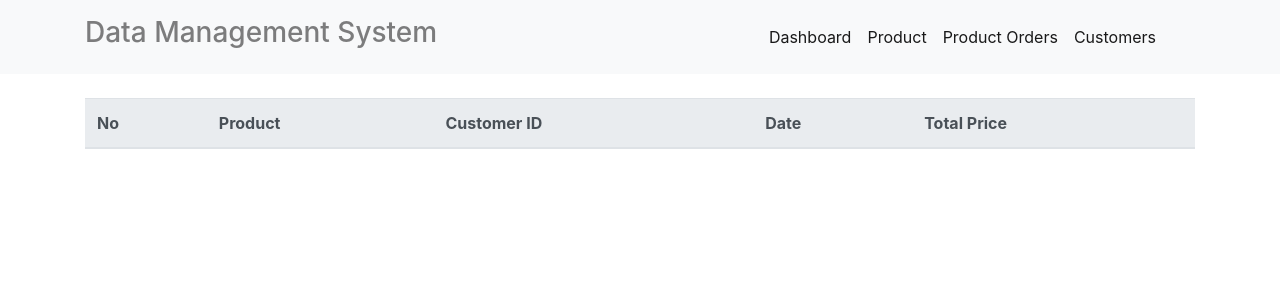
After one commit to arif599/Inventory-Management-System, a Flask app: page /product_orders in a window 1280 px wide. The commit adds this page. Shown: the top 300 px of the page. Run offline with Flask 2, Linux system fonts and the light colour scheme; lists and menus that the app fills with data are empty; some libraries are stand-ins or nearby versions.

Commit message:
finished order feature

```diff
--- a/app.py
+++ b/app.py
@@ -19,6 +19,25 @@ class Inventory:
         self.name = name
         self.quantity = quantity
         self.price = price
+
+class Customer:
+    def __init__(self, id, name, address, phone_number):
+        self.id = id
+        self.name = name
+        self.address = address
+        self.phone_number = phone_number
+
+class Order:
+    def __init__(self, order_id, product_name, customer_id, date, total_price):
+        self.order_id = order_id
+        self.product_name = product_name
+        self.customer_id = customer_id
+        self.date = date
+        self.total_price = total_price
+
+
+product_orders_dict = {}
+customer_dict = {}
 
 @app.route('/')
 def index():
@@ -85,10 +104,11 @@ def order_data(id):
 def process_order(id):
     if request.method == 'POST':
         # decrease the product quantity if there is enough in stock
-        cursor.execute("SELECT quantity FROM sys.inventory WHERE id = %s", (id,))
+        cursor.execute("SELECT name, quantity FROM sys.inventory WHERE id = %s", (id,))
         result = cursor.fetchone()
 
-        oldQuantity = int(result[0])
+        product_name = result[0]
+        oldQuantity = int(result[1])
         quantity = oldQuantity - int(request.form['quantity'])
 
         if quantity < 0:
@@ -98,15 +118,53 @@ def process_order(id):
         cursor.execute("UPDATE sys.inventory SET quantity = %s WHERE id = %s", (quantity, id))
 
         # add the customer information to the customer table
-
+        customer = []
+        name = request.form['fname'] + ' ' + request.form['lname']
+        customer_id = len(customer_dict) + 1
+        customer.append(name)
+        customer.append(request.form['address'])
+        customer.append(request.form['phone_number'])
+        if (customer not in customer_dict.values()):
+            customer_dict[customer_id] = customer
+        else:
+            for index, cust in customer_dict.items():
+                if cust == customer:
+                    customer_id = index
 
         # add the order information to the order table
-
+        product_order = []
+        order_id = len(product_orders_dict) + 1
+        product_order.append(product_name)
+        product_order.append(customer_id)
+        product_order.append(request.form['order_date'])
+        product_order.append(request.form['total_price'])
+        product_orders_dict[order_id] = product_order
 
         mydb.commit()
         flash("Order Success", "Success:")
 
     return redirect(url_for('index'))
 
+@app.route('/customers')
+def customers():
+    customer_list = []
+
+    for index, customer in customer_dict.items():
+        customer_list.append(Customer(index, customer[0], customer[1], customer[2]))
+
+    print(customer_list)
+    return render_template('customers.html', data=customer_list)
+
+@app.route('/product_orders')
+def product_orders():
+    order_list = []
+
+    for index, prodOrder in product_orders_dict.items():
+        print((index, prodOrder[0], prodOrder[1], prodOrder[2], float(prodOrder[3])))
+        order_list.append(Order(index, prodOrder[0], prodOrder[1], prodOrder[2], float(prodOrder[3])))
+
+    print(order_list)
+    return render_template('product_orders.html', data=order_list)
+
 if __name__ == '__main__':
     app.run(debug=True)
--- a/templates/navbar.html
+++ b/templates/navbar.html
@@ -10,10 +10,13 @@
             <a class="nav-link active" aria-current="page" href="{{ url_for('index') }}">Dashboard</a>
           </li>
           <li class="nav-item">
-            <a class="nav-link active" aria-current="page" href="{{ url_for('index') }}">Products</a>
+            <a class="nav-link active" aria-current="page" href="{{ url_for('index') }}">Product</a>
           </li>
           <li class="nav-item">
-            <a class="nav-link active" aria-current="page" href="{{ url_for('index') }}">Purchases</a>
+            <a class="nav-link active" aria-current="page" href="{{ url_for('product_orders') }}">Product Orders</a>
+          </li>
+          <li class="nav-item">
+            <a class="nav-link active" aria-current="page" href="{{ url_for('customers') }}">Customers</a>
           </li>
         </ul>
       </div>
--- /dev/null
+++ b/templates/product_orders.html
@@ -0,0 +1,30 @@
+{% extends 'base.html' %}
+
+{% block title %} edit data {% endblock %}
+
+{% block header %} Edit Data {% endblock %}
+
+{% block body %}
+<table class="table">
+    <thead class="thead-light">
+        <tr>
+            <th scope="col">No</th>
+            <th scope="col">Product</th>
+            <th scope="col">Customer ID</th>
+            <th scope="col">Date</th>
+            <th scope="col">Total Price</th>
+        </tr>
+    </thead>
+    <tbody>
+        {% for entry in data %}
+            <tr>
+                <th scope="row">{{ loop.index }}</th>
+                <td>{{ entry.product_name }}</td>
+                <td>{{ entry.customer_id }}</td>
+                <td>{{ entry.date }}</td>
+                <td>{{ entry.total_price }}</td>
+            </tr>
+        {% endfor %}
+    </tbody>
+</table>
+{% endblock %}
```
Also changed, not shown: templates/customers.html (added, +28 -0 lines), templates/order.html (+7 -7 lines).
